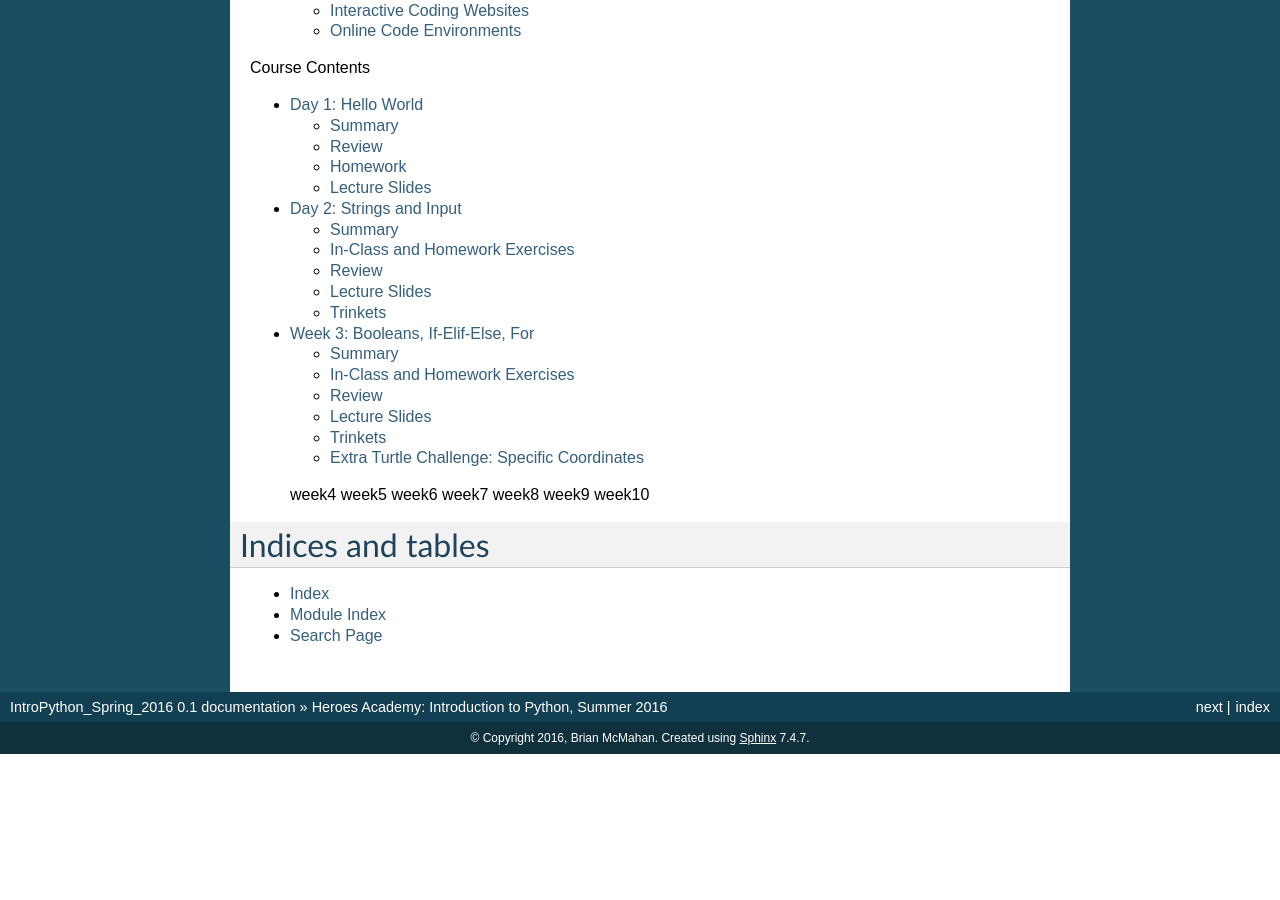
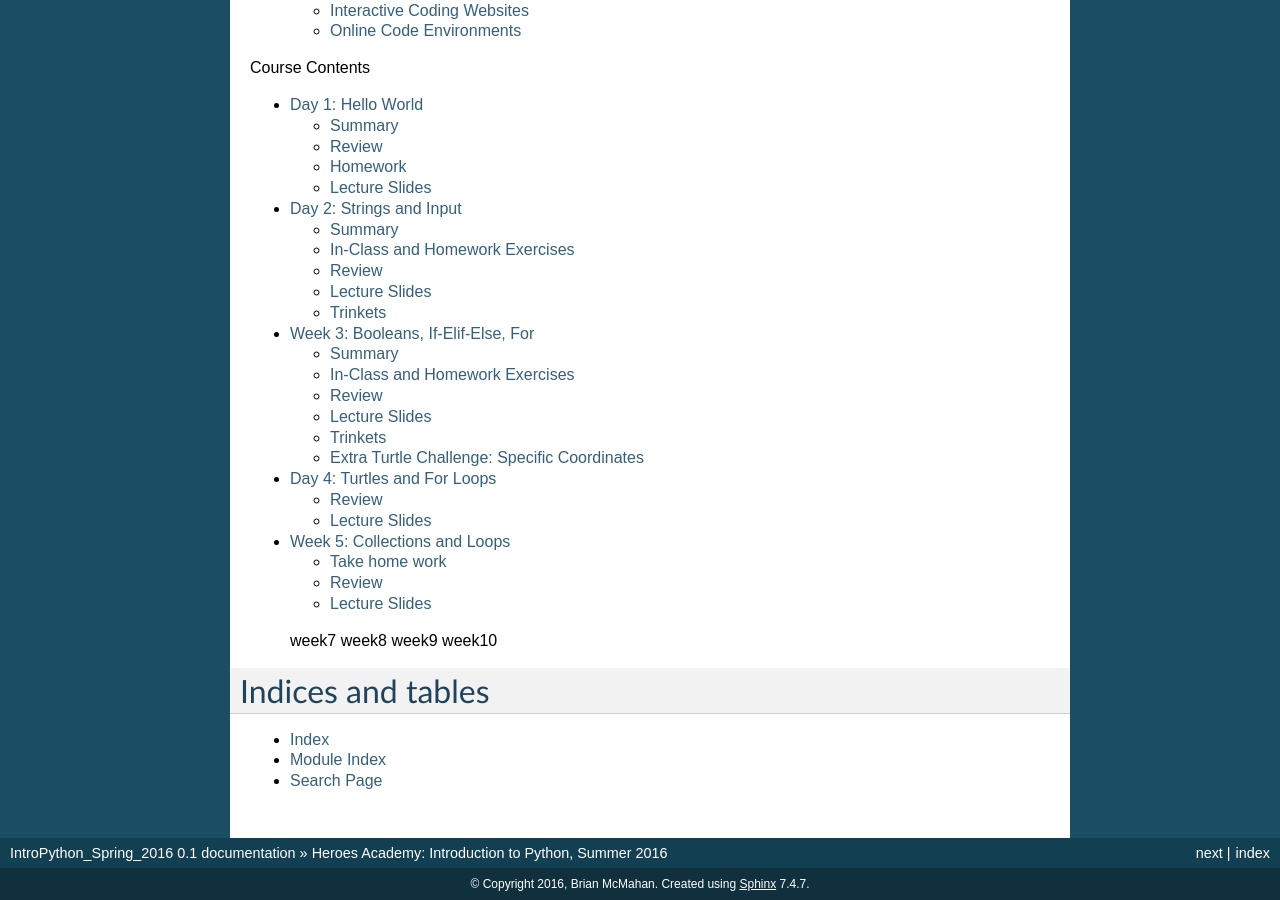
Before and after one commit to Heroes-Academy/Intro-to-Python-Summer-2016, a Sphinx documentation site: the page built from docs/source/index.rst, in a window 1280 px wide and 900 px high, scrolled down 851 px. Built offline with Sphinx 7.4.7, drawn with Linux system fonts in a browser that asks for light colours; before the commit the page ends 1605 px from its top, so only the background shows below that; some of the changed lines change nothing that is shown.

Commit message:
updating to the end of day 5

```diff
--- /dev/null
+++ b/docs/source/day4.rst
@@ -0,0 +1,58 @@
+Day 4: Turtles and For Loops
+=============================
+
+
+Review
+------
+
+From Simple to Complex variables
+********************************
+
+There are two ideas you should combine in your head. The first is about simple variables.
+Simple variables have a single type.  For example, a simple variable can be an integer or a string.
+
+The other idea you should combine is code robots.
+We talked about code robots in class.
+Code robots have a very simple design: take an input, give an output.
+
+Combining these ideas, we can talk about complex variables.
+Complex variables can have multiple simple variables inside them.
+They can also be several code robots in one.
+
+Turtles are just this!  Turtles can have multiple variables, like color and shape.
+They can also do multiple things.  You can have it go forward or have it turn!
+
+Summary of Turtles
+******************
+
+Turtles are created from their factory.
+::
+    import turtle
+    bob = turtle.Turtle()
+
+Then, you can make it move and turn:
+::
+    bob.forward(100)
+    bob.left(90)
+
+
+
+There are many things you can do:
+::
+    bob.shape('turtle') # change the shape
+    bob.stamp() # stamp the shape onto the board
+    x=100
+    y=100
+    bob.goto(x,y) # go to this position
+    bob.penup() # stop drawing when the turtle moves
+    bob.pendown() # start drawing again
+
+You can see a full list at the python website.  There is a link in day 3, but as a challenge, see if you can google and find it!
+
+
+Lecture Slides
+--------------
+
+.. raw:: html
+
+    <iframe src="https://docs.google.com/presentation/d/1-ymaDvE_wJEEkWyUo3aS_QflL4d-3nIxxESQP649KrQ/embed?start=false&loop=false&delayms=3000" frameborder="0" width="960" height="569" allowfullscreen="true" mozallowfullscreen="true" webkitallowfullscreen="true"></iframe>
--- a/docs/source/week5.rst
+++ b/docs/source/day5.rst
@@ -1,17 +1,40 @@
 Week 5: Collections and Loops
 =============================
 
-Summary
--------
+Take home work
+-------------
 
-We covered a lot of material this week. This recap will be important for getting the homework done!
+1. Play with the turtles more. On Monday, we will have a vote on who has the best design or coolest turtle.
+	- you should also be practicing your for loops!
+	- take the numbers out of the loops by replacing them with variables
+	- having is so that the variables are set at the top of the file
+	- then you can change the variables in one place and change the behavior!
+2. Put multiple turtles into a list and use a for loop over that list to do the same thing to multiple turtles at once!
+3. Play the guessing game using a while loop.
+	- The computer guesses a number
+	- The user has to guess until they are right
+	- The computer tells the user higher or lower
+	- The computer counts how many guesses it took
+4. Play with the following code, using your own options. You could even add more lists!
+::
+	import random
+	adjectives = ["super", "silly", "evil", "furry"]
+	nouns = ["rabbit", "tortiose", "gorilla"]
+	keep_going = True
+	while keep_going:
+	   pick1 = random.choice(adjectives)
+	   pick2 = random.choice(nouns)
+	   print("you are a {} {}".format(pick1, pick2))
+	   answer = input("Keep going? (yes/no) ")
+	   keep_going = answer == "yes"
+	   # alternate version:
+	   # keep_going = (input("Keep going? (yes/no) ") == "yes")
+	print("goodbye!")
 
-Topics:
 
-- Review of ``for`` loops
-- Review of If-Elif-Else structure
 
-See the page for Week 04 for a review of those two topics.
+Review
+------
 
 Collections
 ***********
@@ -91,41 +114,27 @@ The above code will output:
 	Remember to buy: celery
 	That's it!
 
-And that brings us to the end of the lesson!
+Random
+******
 
+The random library lets you do randomized events.  You must always start with importing it.
 
-Homework
---------
-For homework this week, you'll write 3 different files in PyCharm. Email each to me when you've finished them! You can either email the file itself, or just copy and paste your code into the email. My address is tmeo@njgifted.org
+For example:
+::
+	import random
+	# num is short for number
+	num = random.random()
 
-Remember, ask questions if you have any difficulty! These three assignments are a good way to tell if you've really got the basics down, which is important this far into the class.
+You can do random integers and random choices too:
+::
+	import random
+	num = random.randint(0,10)
 
-Practicing with Lists
-*********************
-Make a list that uses different types of variables for its items (use ints, booleans, and strings). It should be at least 5 items long.
+	pet_names = ["euclid", "fido", "bob"]
+	selected_name = random.choice(pet_names)
 
-After you make the list, ask the user to enter a number. Print out the **type** of the item at that index in the list. (Do you remember how to do this? If you've forgotten, try using Google!)
+With the ``random.randint(start,stop)``, the integer sampled is just like ``range``: it will only go UP to the stop number. It will never include it.
 
-A word of caution - like we saw in class, if the index number is too high, the program will run into an error! Use an ``if/else`` statement to check if the number they gave is too high. If it is, just print a message telling the user they should have picked a smaller number, and move on.
-
-Finally, use a ``for`` loop to print out each item in the list individually.
-
-Practicing with Dictionaries
-****************************
-Pick 5 random words, either from a physical dictionary or using Google. Make a Python dictionary whose keys are the words, and whose values are the definitions (you can keep the definitions short).
-
-At the end of the program, ask the user to enter one of the words in your dictionary. Print out the definition of the word they chose, using you Python dictionary.
-
-Something to think about: What happens if the user types in a word that isn't in your dictionary yet? Try it out - we'll see how to deal with this in a future lesson...
-
-Practicing with While Loops
-***************************
-Have a variable x that starts at 0, and another to represent an upper limit. Repeatedly ask the user for a number, and increase x by that amount.
-
-Keep asking for numbers until x has risen above the upper limit you chose. At the end, print out what the final value of x is - and tell the user whether it's even or odd (hint: you'll have to use one of the math operators...)
-
-Extra Resources
----------------
 
 
 Lecture Slides
@@ -133,4 +142,4 @@ Lecture Slides
 
 .. raw:: html
 
-    <iframe src="https://docs.google.com/presentation/d/1uv27qr6qiAJppnXoqVAgrKq54PAyaVTUzEFVU15j388/embed?start=false&loop=false&delayms=30000" frameborder="0" width="480" height="299" allowfullscreen="true" mozallowfullscreen="true" webkitallowfullscreen="true"></iframe>
+    <iframe src="https://docs.google.com/presentation/d/1M1iEGW40-onThVBWCQ3dv7x4NrWbBaiunDtQCNUESkg/embed?start=false&loop=false&delayms=3000" frameborder="0" width="960" height="569" allowfullscreen="true" mozallowfullscreen="true" webkitallowfullscreen="true"></iframe>
--- a/docs/source/index.rst
+++ b/docs/source/index.rst
@@ -38,11 +38,10 @@ __ HeroesSite_
    day1
    day2
    day3
+   day4
+   day5
 ..
 
-   week4
-   week5
-   week6
    week7
    week8
    week9
--- a/docs/source/week4.rst
+++ /dev/null
@@ -1,100 +0,0 @@
-Week 4: Turtles, Elif-Else, and For Loops
-=========================================
-
-
-Summary
-^^^^^^^
-
-This week we learned more complex types of If Statements: The If-Else, and If-Elif-Else structures.
-
-It helps to think of the three of them like this:
-
-- An If statement gives the computer one option: if ``<condition>`` is True, then do something. That's all.
-- An If-Else statement gives the computer two options: if ``<condition>`` is True, then do something. If ``<condition>`` if False, do some other thing!
-- An If-Elif-Else statement gives the computer several options, where you can say "Check all of these conditions until you find one that's True."
-
-Each kind of statement is indented in the same way - with 4 spaces. Here's an example of each:
-
-If Statement:
-::
-	if x == 5:
-		print("x is 5!")
-
-If-Else Statement:
-::
-	if x == "Penny":
-		print("Your name is Penny!")
-	else:
-		print("Looks like your name isn't Penny!")
-
-If-Elif-Else Statement:
-::
-	if age == 50:
-		print("You're really old!")
-	elif age == 20:
-		print("You're kind of young!")
-	elif age == 10:
-		print("You're a kid!")
-	else:
-		print("I wonder how old you are?")
-
-You can put in however many  "elif" portions you want. The computer will just go through each of the conditions, one after another, until it finds one that's True. Then, it will skip the rest of the paragraph. And if none of the conditions are True, it will do whatever is written under the "else" section.
-
-We talked about the concept of Objects in Python. A Turtle is an example of a Python Object. You can make a Turtle, show a turtle on-screen, move it around, print out information about it, etc.
-
-More specifically, Objects have two qualities: **functions,** which are things that the object can *do*, and *properties,* which are pieces of information that describe an object.
-
-Every different type of Object has its own unique set of functions and properties. For example, a Turtle Object has the functions ``forward()``, ``left()``, ``right()``, etc. Notice how functions always end in parentheses!
-
-We'll talk more about Objects later - and eventually you'll learn how to write your own! - but for this week, I just wanted to introduce the concept. Objects are **things**, functions are **actions**, and properties are **details** about an Object.
-
-We spent quite a while working with Turtles and doing various activities - drawing shapes and words, using different colors, etc. A link to the Turtles Cheat Sheet I handed out is included in the "Extra Resources" section below, so look there if you want to try some out on your own!
-
-The last thing we learned about is the ``for`` loop. ``for`` loops are great - they use indented lines to form a 'paragraph' (kind of like If statements!) and let you run the code in that paragraph over and over again, as many times as you want!
-
-Say you wanted to print someone's name 10 times (kind of a ridiculous example). The loop would look like this:
-::
-	for i in range(10):
-		print("Cinder")
-
-That's it! If you execute this code in Python (easier to type it into PyCharm than the shell), it will print out "Cinder" ten times in a row.
-
-Breaking it down:
-
-- ``for`` is a special keyword - when Python sees it, it knows we'll be repeating some code
-- ``i`` is just a variable, just like ``x`` or ``username``
-- ``range(10)`` is the list of all numbers from 0 to 9
-
-In the above For loop, Python will repeated the indented code 10 times, and each time, ``i`` will take a new value.
-
-- First time through: ``i`` is ``0``
-- Second time through: ``i`` is ``1``
-- Third time through: ``i`` is ``2``
-
-etc.
-
-So you can also do something like this:
-::
-	for i in range(5):
-		print(i)
-
-This will print 0, 1, 2, 3, and 4, because the code will execute 5 times, and each time, ``i`` has a different value!
-
-For loops can be tricky to wrap your head around. The best thing to do is to use the above two examples, copy them into PyCharm, and verify that they work. Then try changing the number in range(), and also change around what happens in the indented text. The best way to practice new coding techniques is to try it yourself
-
-Homework
-^^^^^^^^
-
-No homework this week! Be ready for next week - we'll be reviewing a lot!
-
-Extra Resources
-^^^^^^^^^^^^^^^
-
-`Turtle Cheat Sheet <https://github.com/Heroes-Academy/Intro-to-Python-Spring-2016/blob/master/code/Week%2004/Turtles%20Cheat%20Sheet.pdf>`_
-
-Lecture Slides
-^^^^^^^^^^^^^^
-
-.. raw:: html
-
-    <iframe src="https://docs.google.com/presentation/d/11AbDeg1zcNH7walf2hUoY7wtH0eqttQCvNvRMM1-qzY/embed?start=false&loop=false&delayms=30000" frameborder="0" width="480" height="299" allowfullscreen="true" mozallowfullscreen="true" webkitallowfullscreen="true"></iframe>
```
